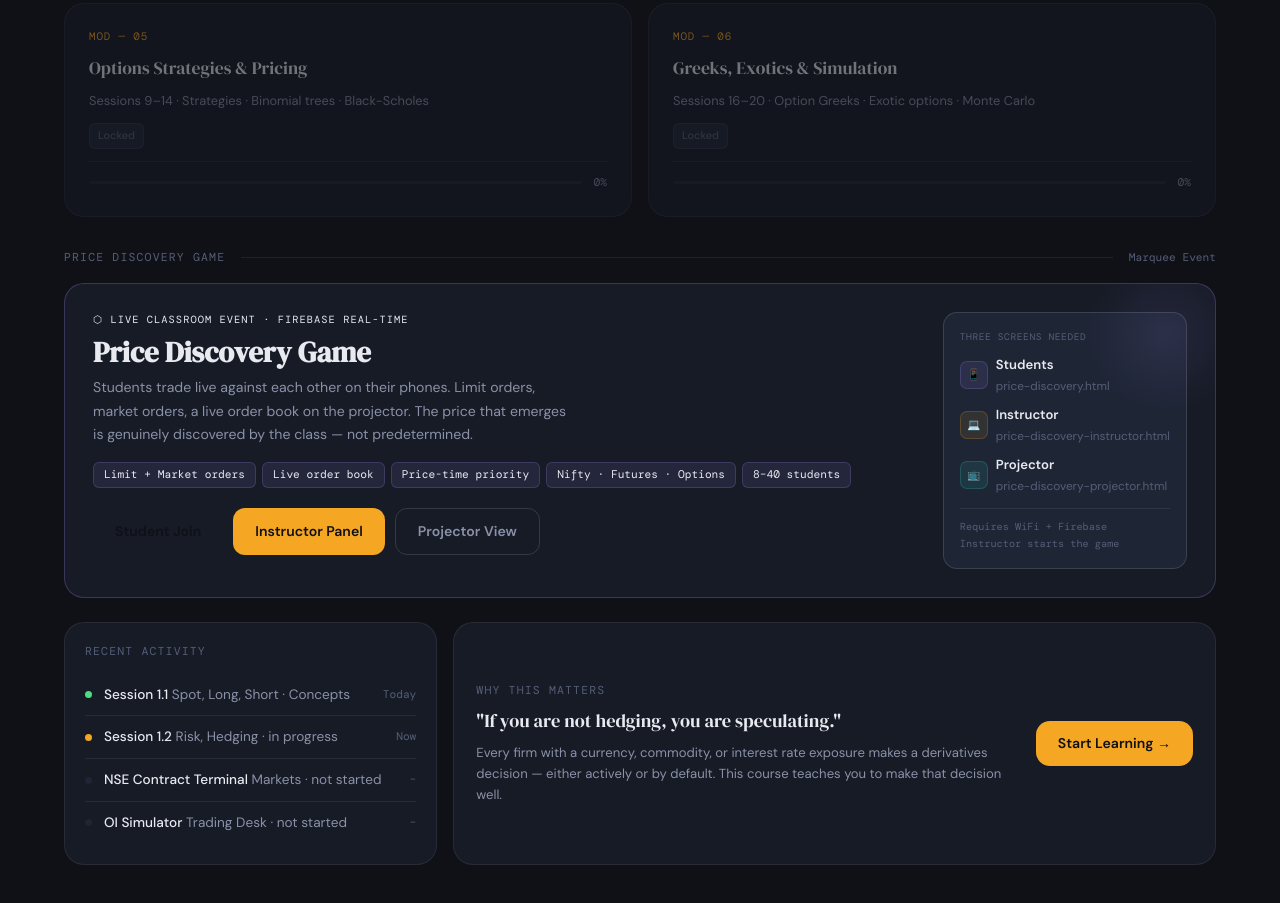
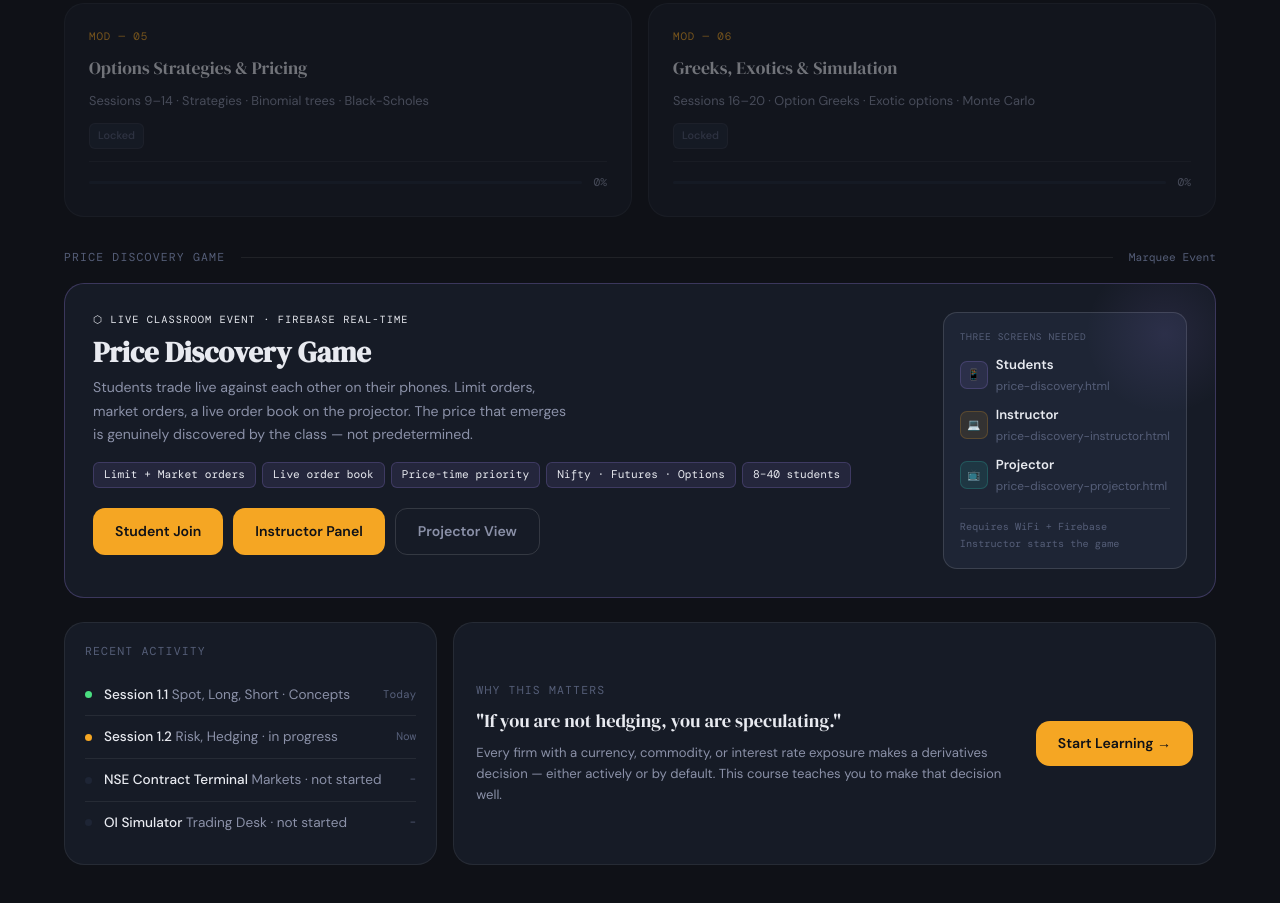
Before and after one commit to chakrapanichaturvedula/FD, a plain HTML site: page index.html in a window 1280 px wide. Shown: the part 1266-2169 px from the top of the page. Drawn offline with nearby package versions, Linux system fonts and the light colour scheme.

Commit message:
Update index.html

```diff
--- a/index.html
+++ b/index.html
@@ -548,7 +548,7 @@ nav {
           <span style="padding:3px 10px;border-radius:6px;font-size:0.7rem;background:rgba(167,139,250,0.1);color:var(--violet);border:1px solid rgba(167,139,250,0.2);font-family:var(--mono)">8–40 students</span>
         </div>
         <div style="display:flex;gap:10px;flex-wrap:wrap">
-          <a href="price-discovery.html" style="display:inline-flex;align-items:center;gap:8px;padding:11px 22px;border-radius:12px;background:var(--violet);color:#0f1117;font-weight:700;font-size:0.88rem;text-decoration:none;transition:opacity .15s" onmouseover="this.style.opacity='.85'" onmouseout="this.style.opacity='1'">Student Join</a>
+          <a href="price-discovery.html" style="display:inline-flex;align-items:center;gap:8px;padding:11px 22px;border-radius:12px;background:var(--amber);color:#0f1117;font-weight:700;font-size:0.88rem;text-decoration:none;transition:opacity .15s" onmouseover="this.style.opacity='.85'" onmouseout="this.style.opacity='1'">Student Join</a>
           <a href="price-discovery-instructor.html" style="display:inline-flex;align-items:center;gap:8px;padding:11px 22px;border-radius:12px;background:var(--amber);color:#0f1117;font-weight:700;font-size:0.88rem;text-decoration:none;transition:opacity .15s" onmouseover="this.style.opacity='.85'" onmouseout="this.style.opacity='1'">Instructor Panel</a>
           <a href="price-discovery-projector.html" style="display:inline-flex;align-items:center;gap:8px;padding:11px 22px;border-radius:12px;background:transparent;color:var(--text2);font-weight:600;font-size:0.88rem;text-decoration:none;border:1px solid var(--border2);transition:color .15s" onmouseover="this.style.color='var(--text)'" onmouseout="this.style.color='var(--text2)'">Projector View</a>
         </div>
```
